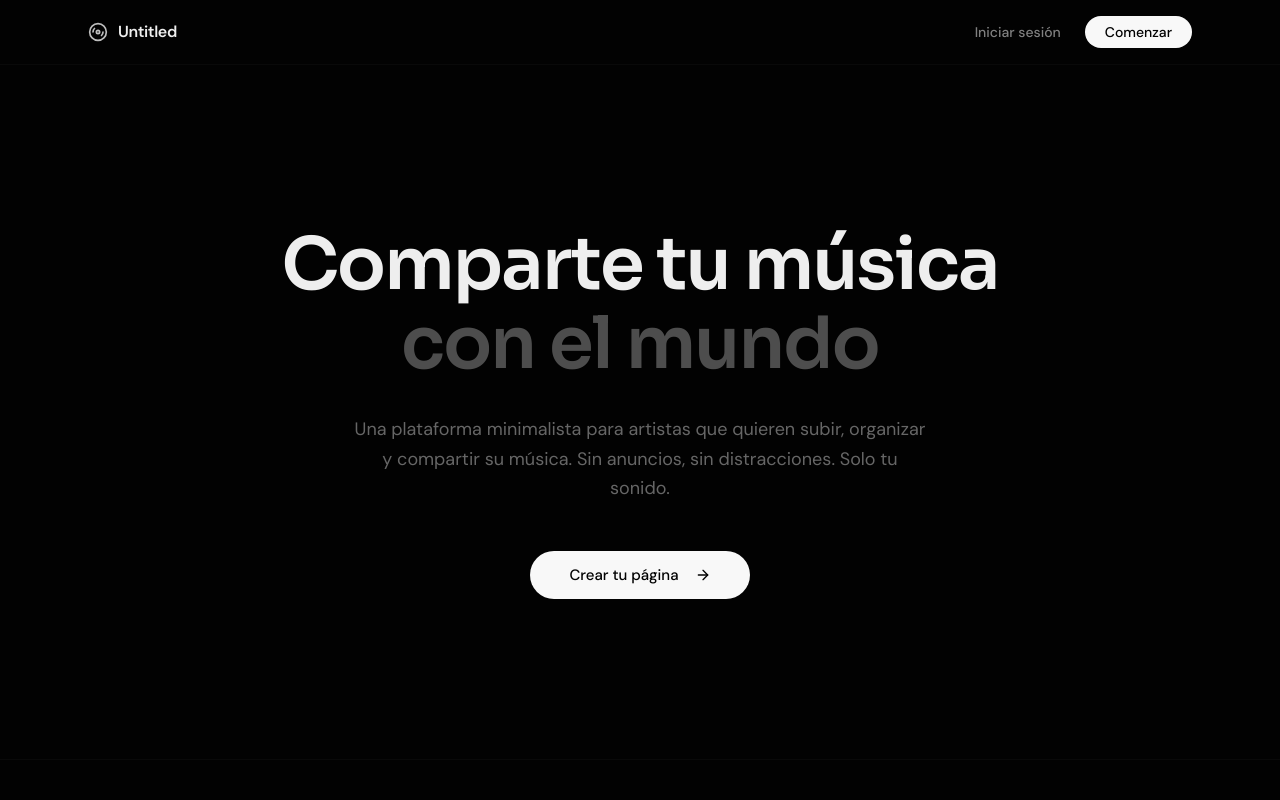
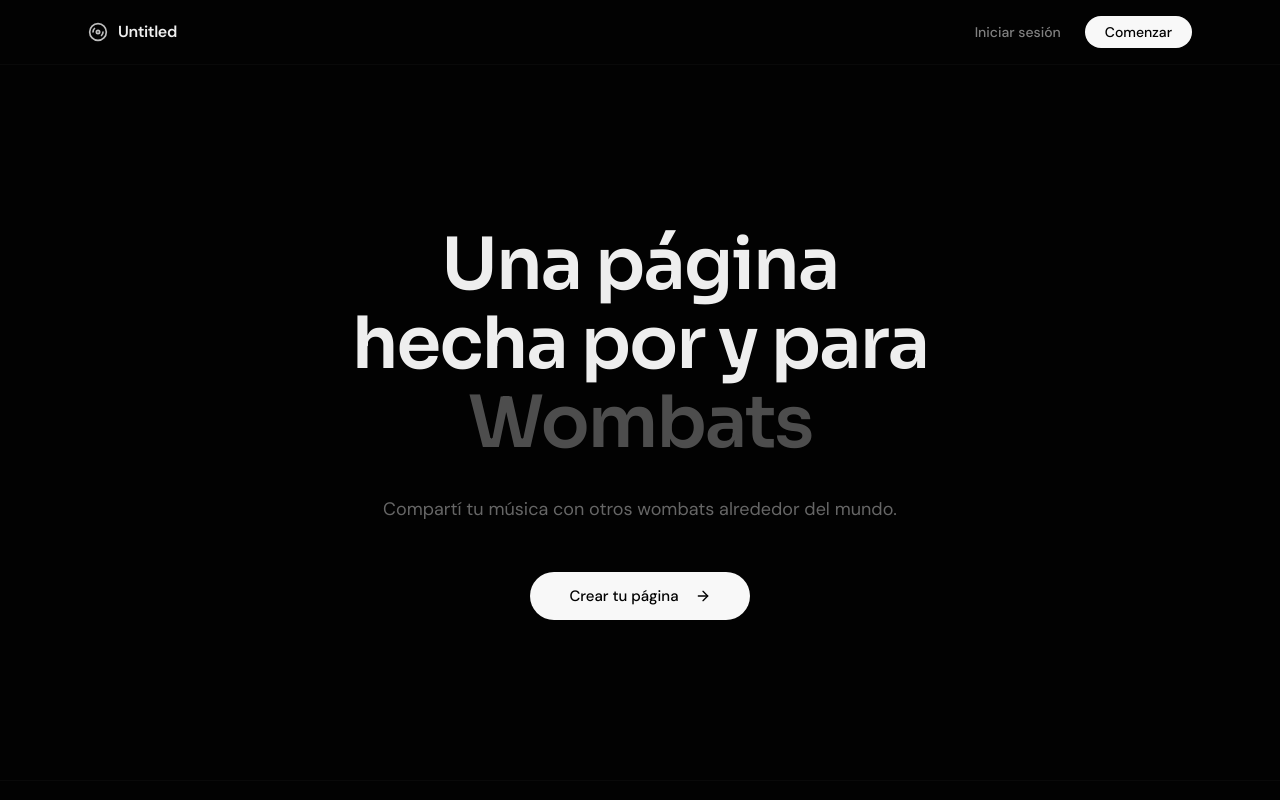
Before and after one commit to emenslucas/wombat, a Next.js app: page / in a window 1280 px wide. Shown: the top 800 px of the page. Built offline with nearby package versions, Linux system fonts and the light colour scheme.

Commit message:
por y para wombats

```diff
--- a/app/page.tsx
+++ b/app/page.tsx
@@ -27,13 +27,12 @@ export default function HomePage() {
 
       <section className="max-w-4xl mx-auto px-6 py-28 md:py-40 text-center">
         <h1 className="text-5xl md:text-7xl font-semibold text-foreground tracking-tight text-balance leading-[1.1] opacity-0 animate-fade-in stagger-2">
-          Comparte tu música
+          Una página hecha por y para
           <br />
-          <span className="text-muted-foreground/60">con el mundo</span>
+          <span className="text-muted-foreground/60">Wombats</span>
         </h1>
         <p className="mt-8 text-lg text-muted-foreground/80 max-w-xl mx-auto leading-relaxed opacity-0 animate-fade-in stagger-3">
-          Una plataforma minimalista para artistas que quieren subir, organizar y compartir su música.
-          Sin anuncios, sin distracciones. Solo tu sonido.
+          Compartí tu música con otros wombats alrededor del mundo.
         </p>
         <div className="mt-12 flex flex-col sm:flex-row items-center justify-center gap-4 opacity-0 animate-slide-up stagger-4">
           <Link href="/admin/register">
```
